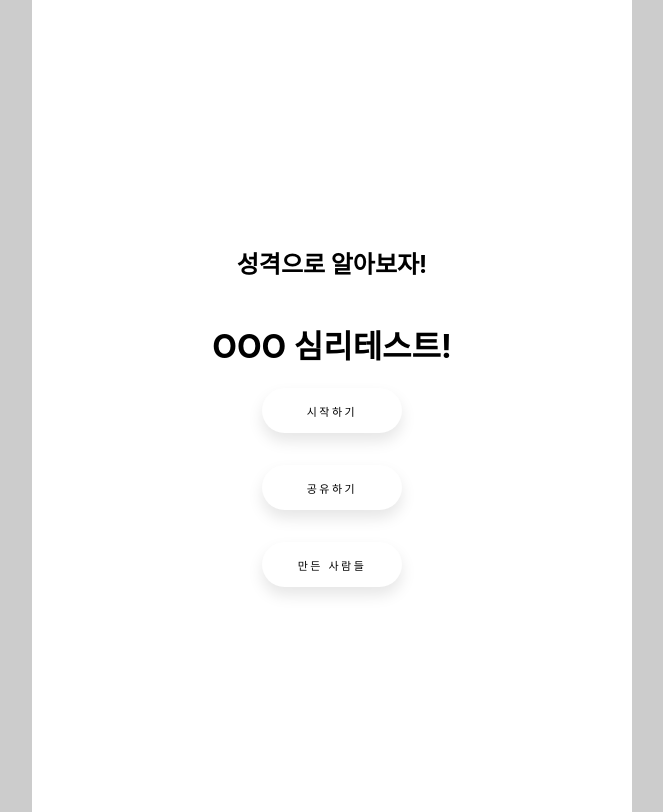
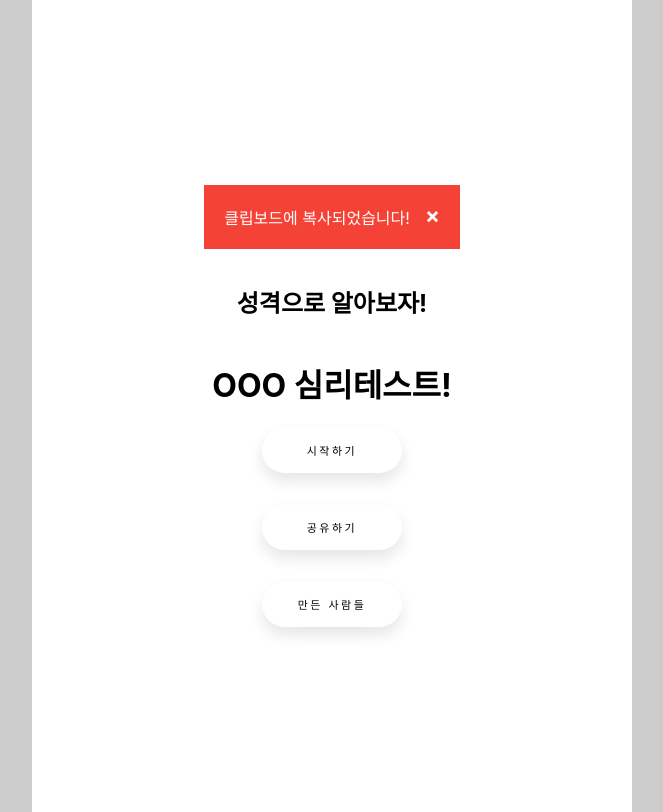
Before and after one commit to NaJungJun/project-mbti, a React (Create React App) app: page / in a window 1280 px wide. Both pictures are taken after a click on the button "공유하기". Shown: the whole page, without its empty margins (308-971 px from the left). Built offline with nearby package versions, Linux system fonts and the light colour scheme.

Commit message:
AlertBox 꾸미기

```diff
--- /dev/null
+++ b/src/components/AlertBox.js
@@ -0,0 +1,15 @@
+import React from 'react';
+import './AlertBox.scss'
+function AlertBox({ onClick }) {
+
+    return (
+
+        <div className="alert">
+            클립보드에 복사되었습니다!
+            <span className="btn-close" onClick={onClick}>&times;</span>
+        </div>
+
+    )
+
+}
+export default AlertBox;
--- /dev/null
+++ b/src/components/AlertBox.scss
@@ -0,0 +1,23 @@
+.alert {
+    padding: 20px;
+    background-color: #f44336; /* Red */
+    color: white;
+    margin-bottom: 15px;
+  }
+
+  /* The close button */
+  .btn-close {
+    margin-left: 15px;
+    color: white;
+    font-weight: bold;
+    float: right;
+    font-size: 22px;
+    line-height: 20px;
+    cursor: pointer;
+    transition: 0.3s;
+    &:hover {
+        color: black;
+      }
+  }
+
+  /* When moving the mouse over the close button */
--- a/src/pages/Main.js
+++ b/src/pages/Main.js
@@ -1,23 +1,37 @@
-import React from 'react';
+import React, { useState, useEffect } from 'react';
 import { Link } from 'react-router-dom'
 import '../styles/Main.scss'
 import { CopyToClipboard } from 'react-copy-to-clipboard'
+import AlertBox from '../components/AlertBox';
 function Main() {
+    const [showAlert, setShowAlert] = useState(false)
+    const [display, setDisplay] = useState(false)
+    const url = window.location.href
 
-    const url = window.location.href
+    const clickShare = () => {
+        setShowAlert(!showAlert)
+    }
+
+    const cancelBox = () => {
+        setShowAlert(false)
+
+
+    }
 
     return (
 
         <div className="main">
+             { showAlert ? <AlertBox display={display} onClick={cancelBox}/> : null}
             <h2>성격으로 알아보자!</h2>
             <h1 className="title">OOO 심리테스트!</h1>
             <Link to="/test">
                 <button className="btn-start">시작하기</button>
             </Link>
-            <CopyToClipboard text={url} onCopy={() => alert('클립보드에 복사됨!')}>
+            <CopyToClipboard text={url}>
 
-                <button className="btn-share">공유하기</button>
+                <button className="btn-share" onClick={clickShare}>공유하기</button>
             </CopyToClipboard>
+
             <Link to="/makers">
                 <button className="btn-makers">만든 사람들</button>
             </Link>
```
